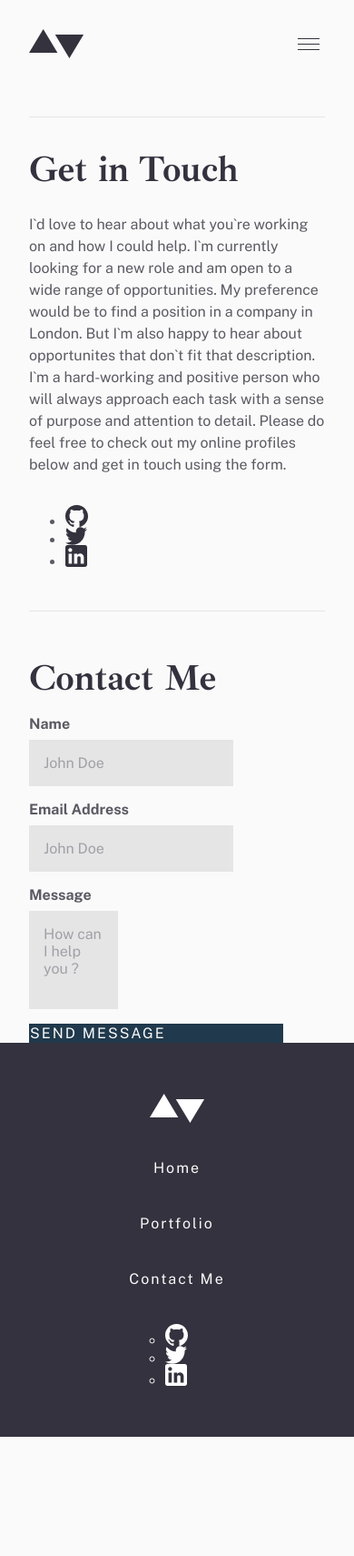
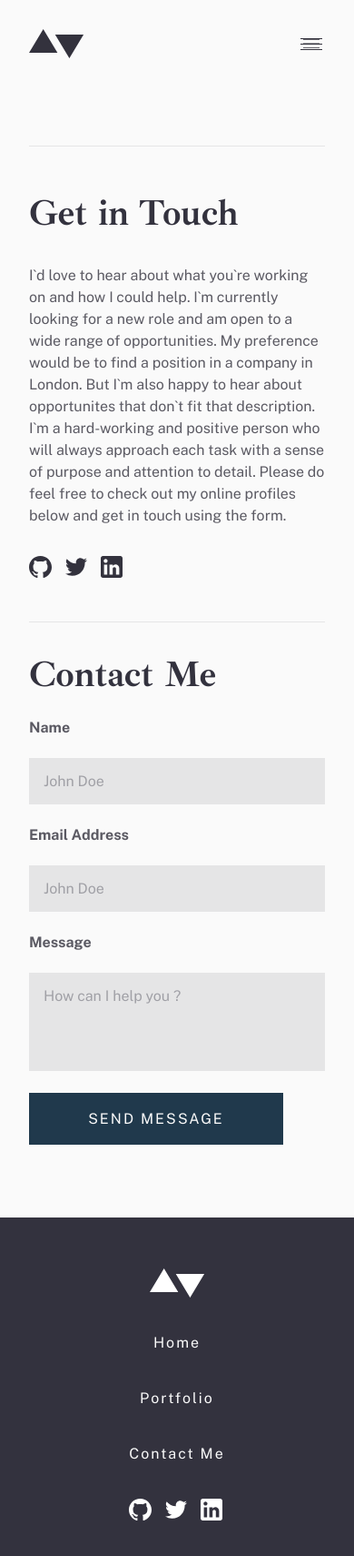
Before and after one commit to DaniilGurski/FM-portfolio, a website: page pages/contact.html in a window 390 px wide. Shown: the whole page at 91% size. Before the commit the page ends 1579 px from the top, so only its background shows below. Drawn offline with Linux system fonts and the light colour scheme.

Commit message:
styling for contact page, other updates.

```diff
--- a/src/scss/abstracts/_mixins.scss
+++ b/src/scss/abstracts/_mixins.scss
@@ -79,7 +79,7 @@
 
 @mixin grid($gap: 1rem) {
     display: grid;
-    row-gap: $gap;
+    row-gap: var(--gap, $gap);
 }
 
 
--- a/src/scss/base/_general.scss
+++ b/src/scss/base/_general.scss
@@ -13,7 +13,23 @@ body {
 .border-block {
     border-block: 1px solid $clr-light-gray;
     padding-block: var(--padding-block, 2rem);
-    margin-block: 2rem;
+    margin-block: var(--margin-block, 2rem);
 
     @include grid(rem(24));
+
+    > .grid {
+        gap: inherit;
+    }
 }
+
+
+.social-media {
+    @include list($row:"true", $item-gap: rem(15), $off-markers: "true");
+    align-items: center;
+
+    &--light {
+        img {
+            filter: brightness(100%);
+        }
+    }
+}
--- a/src/scss/components/_buttons.scss
+++ b/src/scss/components/_buttons.scss
@@ -7,6 +7,7 @@ $disabled-state-color: hsl(200, 11%, 84%);
 .button {
     --_button-bg-color: var(--button-bg-color, #{$clr-dark-blue});
     --_indicator-bg-color: var(--indicator-bg-color, hsl(205, 41%, 18%));
+    --_button-padding: #{rem(18)};
 
     display: flex;
     align-items: center;
@@ -47,6 +48,12 @@ $disabled-state-color: hsl(200, 11%, 84%);
     }
 
 
+    &--no-icon {
+        padding: var(--_button-padding);
+        justify-content: center;
+    }
+
+
     &:hover,
     &:focus-visible {
         --button-bg-color: #{$clr-accent};
@@ -75,7 +82,7 @@ $disabled-state-color: hsl(200, 11%, 84%);
 
     &__hover-indicator {
         background-color: var(--_indicator-bg-color);
-        padding: rem(18);
+        padding: var(--_button-padding);
     }
 
 
@@ -85,9 +92,18 @@ $disabled-state-color: hsl(200, 11%, 84%);
 }
 
 .hamburger-menu {
-    background: none;
+    --_burger-size: #{rem(30)};
+
+    display: none;
+    background: url("/dist/img/icons/hamburger.svg") no-repeat center;
+
+    width: var(--_burger-size);
+    aspect-ratio: 1;
+
     border: none;
     cursor: pointer;
 
-    display: none;
+    &[aria-expanded=true] {
+        background: url("/dist/img/icons/close.svg") no-repeat center;;
+    }
 }
--- a/src/scss/components/_form.scss
+++ b/src/scss/components/_form.scss
@@ -14,7 +14,6 @@
 /* label-input pair */
 .input-pair {
     @include grid(rem(8));
-    width: 30%;
     font-weight: $font-weight-bold;
 }
 
--- a/src/scss/layout/_footer.scss
+++ b/src/scss/layout/_footer.scss
@@ -5,14 +5,16 @@
     padding: rem(56);
     background-color: $clr-grayish-dark-blue;
     color: $clr-white;
-    &__content {
-        @include grid(rem(40));
-        justify-items: center;
-    }
 
 
     img {
         filter: brightness(100);
+    }
+
+
+    &__content {
+        @include grid(rem(40));
+        justify-items: center;
     }
 
     &__nav-item-group {
@@ -24,13 +26,6 @@
         text-align: center;
         flex-direction: column;
     }
-
-    &__contact-platforms {
-        @include list($row:"true", $item-gap: rem(15), $off-markers: "true");
-        align-items: center;
-    }
-
-
 
     @include mq-min($medium-screen-size) {
         &__content {
--- a/src/scss/layout/_header.scss
+++ b/src/scss/layout/_header.scss
@@ -1,23 +1,29 @@
 @use "../abstracts/" as *;
+@use "../utils/" as *;
 
 /* HEADER */
 .primary-header {
+    position: fixed;
+    top: 0;
+    left: 50%;
+    width: min($container-max-width, (100% - ($container-padding-inline * 2)));
+    padding-block: 2rem;
 
-    position: relative;
+    transform: translateX(-50%);
 
     display: flex;
     align-items: center;
     justify-content: space-between;
-    padding-block: 2rem;
 
-
+    background-color: $clr-white;
 
     @include mq-max($small-screen-size) {
         .primary-nav {
+            @include grid(rem(32));
             visibility: hidden;
             position: absolute;
             bottom: -100%;
-            transform: translateY(100%);
+            transform: translateY(50%);
 
             text-align: center;
             padding: rem(40) rem(80);
@@ -25,8 +31,16 @@
 
             color: $clr-white;
             background-color: $clr-grayish-dark-blue;
-            @include grid(rem(32));
+
+
+            &--opened {
+                visibility: visible;
+            }
         }
+
+
+
+
 
         .hamburger-menu {
             display: block;
--- /dev/null
+++ b/src/scss/pages/_contact.scss
@@ -0,0 +1,30 @@
+@use "../abstracts/" as *;
+
+.contact-main {
+    /* TODO: make padding more accurate to the design */
+    padding-block: clamp(rem(80), 5vw, rem(96));
+    --gap: clamp(2rem, 3vw, #{rem(48)});
+
+
+    &__get-in-touch {
+        --margin-block: 0;
+        --padding-block: #{rem(48)};
+    }
+
+
+    &__contact {
+        --gap: #{rem(24)};
+
+        > .grid {
+            gap: inherit;
+        }
+    }
+
+
+    @include mq-min($large-screen-size) {
+        > * {
+            grid-template-columns: 1fr rem(635);
+        }
+    }
+
+}
--- a/src/scss/pages/_index.scss
+++ b/src/scss/pages/_index.scss
@@ -1,2 +1,3 @@
 @forward "portfolio";
 @forward "project-view";
+@forward "contact";
--- a/src/scss/pages/_project-view.scss
+++ b/src/scss/pages/_project-view.scss
@@ -86,6 +86,10 @@
             align-items: end;
             text-align: right;
         }
+
+        &--hide-content > * {
+            visibility: hidden;
+        }
     }
 
     &__project-name::after {
--- a/src/scss/utils/_container.scss
+++ b/src/scss/utils/_container.scss
@@ -29,6 +29,8 @@ $breakout-size: math.div(($breakout-max-width - $container-max-width), 2);
     > * {
         grid-column: content;
     }
+
+    padding-top: clamp(rem(80), 8vw, rem(120));
 }
 
 
```
Also changed, not shown: dist/css/style.css, 1 other file.
